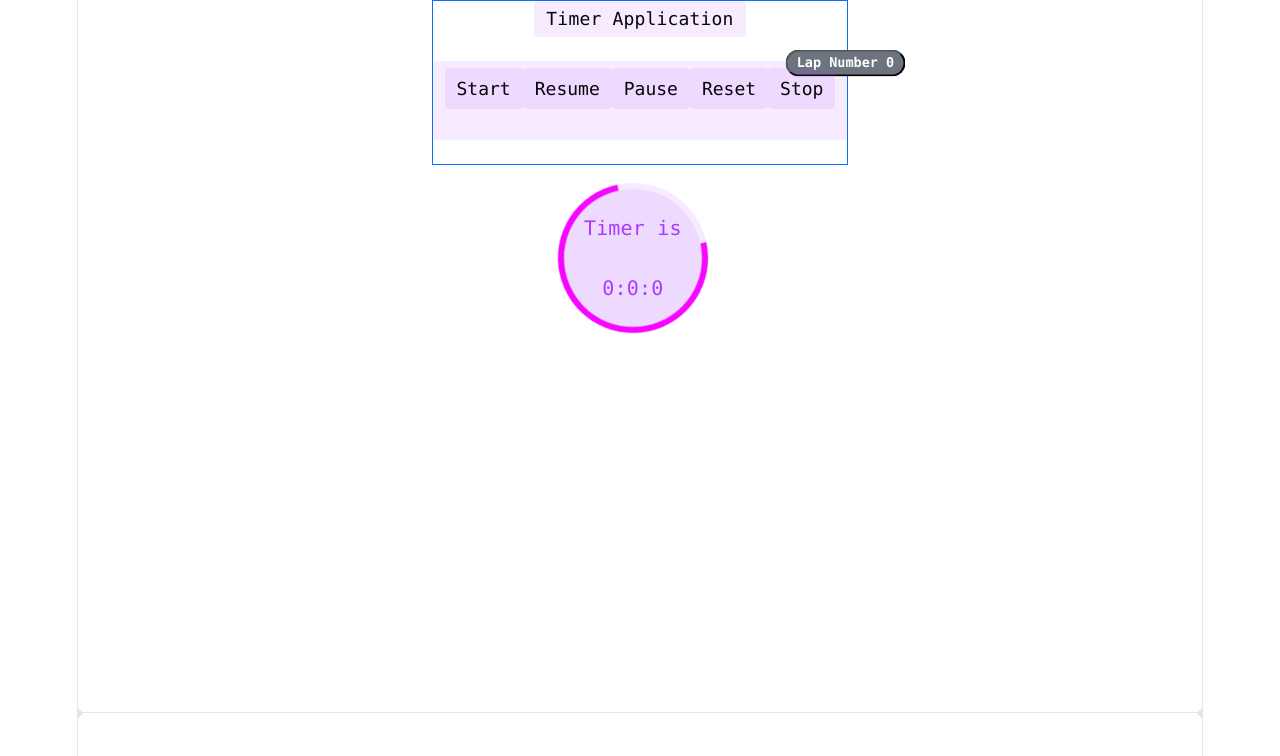
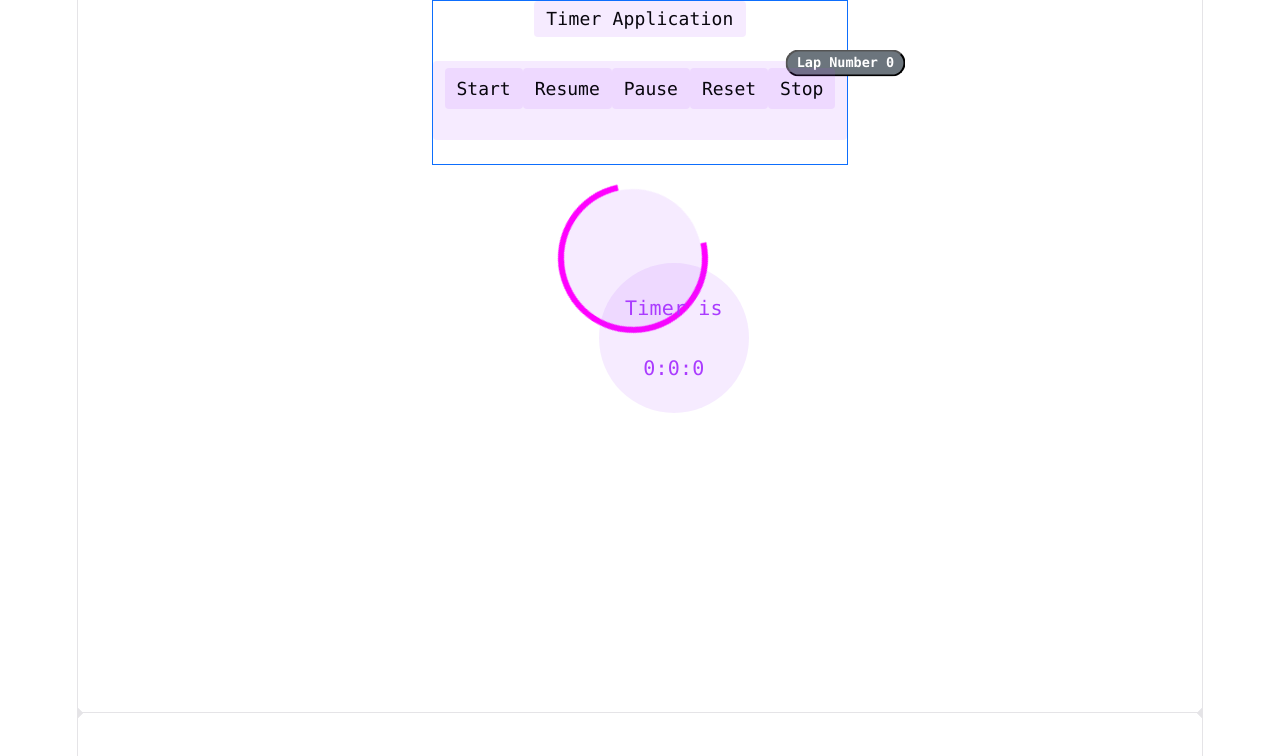
Before and after one commit to nash-dev/Stopwatch_Timer, a React (Vite) app in the folder StopWatch_App/: page / in a window 1280 px wide. Shown: the top 756 px of the page. Built offline with nearby package versions, Linux system fonts and the light colour scheme.

Commit message:
updated_circle_position

```diff
--- a/StopWatch_App/src/App.css
+++ b/StopWatch_App/src/App.css
@@ -20,8 +20,8 @@
   position: absolute;
   width: 150px;
   height: 150px;
-  top: 120px;
-  left: 30%;
+  top: 200px;
+  left: 40%;
   border-radius: 60%;
   background-color: var(--accent-bg);
   display: flex;
```
